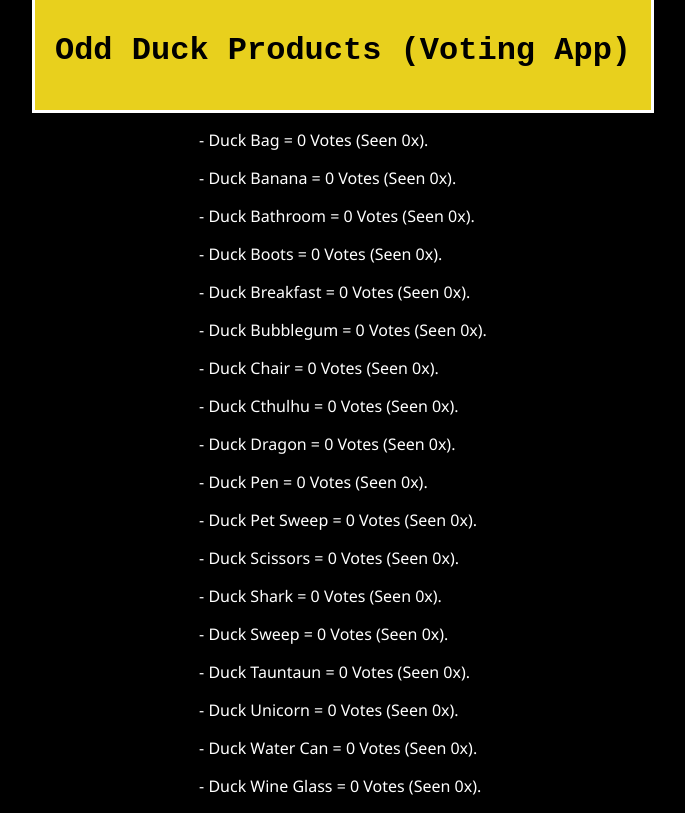
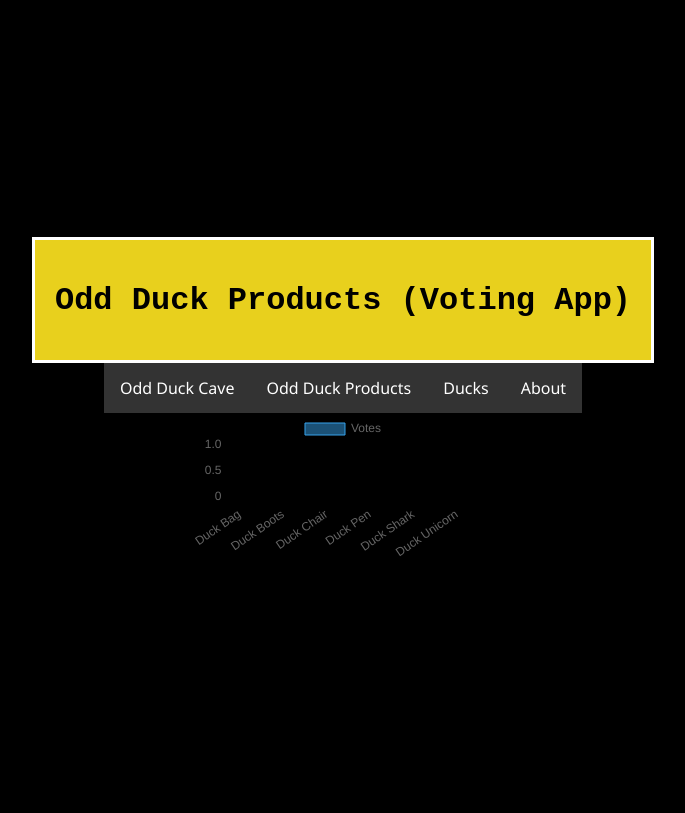
Before and after one commit to Makster04/odd-duck, a plain HTML site: page index.html in a window 1280 px wide. Both pictures are taken after a click on the button "View Duck Results". Shown: the whole page, without its empty margins (297-982 px from the left). Drawn offline with nearby package versions, Linux system fonts and the light colour scheme.

Commit message:
add studd

```diff
--- a/index.html
+++ b/index.html
@@ -119,6 +119,7 @@
   <div id="product-container"></div>
   <div id="results-container"></div>
   <button id="view-results">View Duck Results</button>
+  <script src="https://cdn.jsdelivr.net/npm/chart.js"></script>
   <script src="js/app.js"></script>
 
 </body>
--- a/js/app.js
+++ b/js/app.js
@@ -1,23 +1,24 @@
 // CONSTRUCTOR FUNCTION for Product
-// This function creates instances of the Product object with properties such as name, imagePath, timesShown, and timesClicked.
-// Each product instance is pushed into the Product.allProducts array.
+// This function creates instances of the Product object with provided name and image path,
+// initializing their timesShown and timesClicked properties to 0, and pushes them into Product.allProducts array.
 function Product(name, imagePath) {
-  this.name = name; // String: Represents the name of the product.
-  this.imagePath = imagePath; // String: Represents the file path to the product image.
-  this.timesShown = 0; // Number: Represents the number of times the product has been shown to the user.
-  this.timesClicked = 0; // Number: Represents the number of times the product has been clicked by the user.
+  this.name = name;
+  this.imagePath = imagePath;
+  this.timesShown = 0;
+  this.timesClicked = 0;
   Product.allProducts.push(this);
 }
 
-// STATISTIC PROPERTY to keep track of all products
-Product.allProducts = []; // Array: Contains all instances of the Product object.
+// Array to store all instances of Product objects
+Product.allProducts = [];
 
 // PRODUCTS - Creating instances of Product
 // Multiple instances of the Product object are created with different names and image paths.
 // There seems to be a duplicate entry with the name 'Duck Dog-Duck', which might need attention.
+// Instances are created using the Product constructor function.
 new Product('Duck Bag', 'images/bag.jpg');
 new Product('Duck Banana', 'images/banana.jpg');
-new Product('Duck Bathroom', 'image/bathroom.jpg');
+new Product('Duck Bathroom', 'image/bathroom.jpg'); // Typo in the image path, should be 'images/bathroom.jpg'
 new Product('Duck Boots', 'images/boots.jpg');
 new Product('Duck Breakfast', 'images/breakfast.jpg');
 new Product('Duck Bubblegum', 'images/bubblegum.jpg');
@@ -38,10 +39,10 @@ new Product('Duck Wine Glass', 'images/wine-glass.jpg');
 // This function selects three unique products randomly from the Product.allProducts array.
 // It ensures that no duplicate products are selected.
 function generateRandomProducts() {
-  const uniqueProducts = []; // Array: Holds the selected unique products.
+  const uniqueProducts = [];
   while (uniqueProducts.length < 3) {
     const randomIndex = Math.floor(Math.random() * Product.allProducts.length);
-    const randomProduct = Product.allProducts[randomIndex]; // Object: A randomly selected product.
+    const randomProduct = Product.allProducts[randomIndex];
     if (!uniqueProducts.includes(randomProduct)) {
       uniqueProducts.push(randomProduct);
     }
@@ -49,79 +50,99 @@ function generateRandomProducts() {
   return uniqueProducts;
 }
 
-// FUNCTION TO UPDATE PRODUCT stats after user click
-// This function increments the timesShown and timesClicked properties of the selected product.
+// Function to update the timesShown and timesClicked properties of a product
 function updateProductStats(product) {
-  product.timesShown++; // Incrementing the timesShown property of the product by 1.
-  product.timesClicked++; // Incrementing the timesClicked property of the product by 1.
+  product.timesShown++;
+  product.timesClicked++;
 }
 
-// FUNCTION TO HANDLE the user's product selection
-// This function updates product stats, generates new random products, updates the UI with these products,
-// and increments the current round counter. It also checks if all rounds are completed and displays the results if so.
+// Function to handle the selection of a product
 function handleProductSelection(selectedProduct) {
+  // Update product statistics
   updateProductStats(selectedProduct);
 
+  // Clear product container
   const productContainer = document.getElementById('product-container');
-  productContainer.innerHTML = ''; // Clearing the product container.
+  productContainer.innerHTML = '';
 
-  const newProducts = generateRandomProducts(); // Array: Holds three new random products.
+  // Generate new set of random products
+  const newProducts = generateRandomProducts();
+  // Display new products
   newProducts.forEach(product => {
-    const imgElement = document.createElement('img'); // DOM Element: Image element to display the product.
-    imgElement.src = product.imagePath; // String: URL of the product image.
-    imgElement.alt = product.name; // String: Alternate text for the product image.
-    imgElement.addEventListener('click', () => handleProductSelection(product)); // Event Listener: Click event to handle product selection.
-    productContainer.appendChild(imgElement); // Adding the image element to the product container.
+    const imgElement = document.createElement('img');
+    imgElement.src = product.imagePath;
+    imgElement.alt = product.name;
+    imgElement.addEventListener('click', () => handleProductSelection(product));
+    productContainer.appendChild(imgElement);
   });
 
-  currentRound++; // Incrementing the current round counter by 1.
+  // Increment current round
+  currentRound++;
 
+  // Show results if all rounds completed
   if (currentRound > totalRounds) {
-    document.getElementById('view-results').style.display = 'block'; // Displaying the "View Results" button.
+    document.getElementById('view-results').style.display = 'block';
   }
 }
 
-// EVENT LISTENER for the "View Results" button
-// This listens for a click event on the "View Results" button and triggers the displayResults function.
+// Event listener for displaying results
 document.getElementById('view-results').addEventListener('click', displayResults);
 
-// FUNCTIONS TO DISPLAY voting results
-// This function populates the results container with each product's name, number of votes,
-// and the number of times it was shown.
+// Function to display the results in a chart
 function displayResults() {
   const resultsContainer = document.getElementById('results-container');
-  resultsContainer.innerHTML = ''; // Clear previous results
+  resultsContainer.innerHTML = '';
 
-  const results = Product.allProducts.map(product => {
-    return `- ${product.name} = ${product.timesClicked} Votes (Seen ${product.timesShown}x).`; // String: Represents the result of each product.
+  // Extract product names and votes from Product.allProducts array
+  const productNames = Product.allProducts.map(product => product.name);
+  const votes = Product.allProducts.map(product => product.timesClicked);
+
+  // Create canvas element for the chart
+  const ctx = document.createElement('canvas');
+  ctx.id = 'results-chart'; // Add an ID to the canvas for later reference
+  resultsContainer.appendChild(ctx);
+
+  // Create a chart using Chart.js library
+  new Chart(ctx, {
+    type: 'bar',
+    data: {
+      labels: productNames,
+      datasets: [{
+        label: 'Votes',
+        data: votes,
+        backgroundColor: 'rgba(54, 162, 235, 0.5)',
+        borderColor: 'rgba(54, 162, 235, 1)',
+        borderWidth: 1
+      }
+    ]
+    },
+    options: {
+      scales: {
+        y: {
+          beginAtZero: true
+        }
+      }
+    }
   });
 
-  results.forEach(result => {
-    const resultElement = document.createElement('p'); // DOM Element: Paragraph element to display the result.
-    resultElement.textContent = result; // Setting the text content of the result element.
-    resultsContainer.appendChild(resultElement); // Adding the result element to the results container.
-  });
-
-  // OPTION TO HIDE PRODUCT CONTAINER
-  document.getElementById('product-container').style.display = 'none'; // Hiding the product container.
-  document.getElementById('view-results').style.display = 'none'; // Hiding the "View Results" button.
-  resultsContainer.style.display = 'block'; // Displaying the results container.
+  // Hide product container and display results container
+  document.getElementById('product-container').style.display = 'none';
+  document.getElementById('view-results').style.display = 'none';
+  resultsContainer.style.display = 'block';
 }
 
-// Number of rounds and current round
-// totalRounds is a constant representing the total number of rounds.
-// currentRound is a variable representing the current round number.
-const totalRounds = 25; // Number: Represents the total number of rounds in the voting session.
-let currentRound = 1; // Number: Represents the current round number.
+// Total rounds for the voting
+const totalRounds = 25;
+// Current round counter
+let currentRound = 1;
 
-// INITIAL DISPLAY of three random products
-// This code block initializes the UI by displaying three random products at the beginning of the session
-// and sets up click event listeners for each product image.
-const initialProducts = generateRandomProducts(); // Array: Holds three initial random products.
+// Initial products for the first round
+const initialProducts = generateRandomProducts();
+// Display initial products
 initialProducts.forEach(product => {
-  const imgElement = document.createElement('img'); // DOM Element: Image element to display the product.
-  imgElement.src = product.imagePath; // String: URL of the product image.
-  imgElement.alt = product.name; // String: Alternate text for the product image.
-  imgElement.addEventListener('click', () => handleProductSelection(product)); // Event Listener: Click event to handle product selection.
-  document.getElementById('product-container').appendChild(imgElement); // Adding the image element to the product container.
+  const imgElement = document.createElement('img');
+  imgElement.src = product.imagePath;
+  imgElement.alt = product.name;
+  imgElement.addEventListener('click', () => handleProductSelection(product));
+  document.getElementById('product-container').appendChild(imgElement);
 });
```
